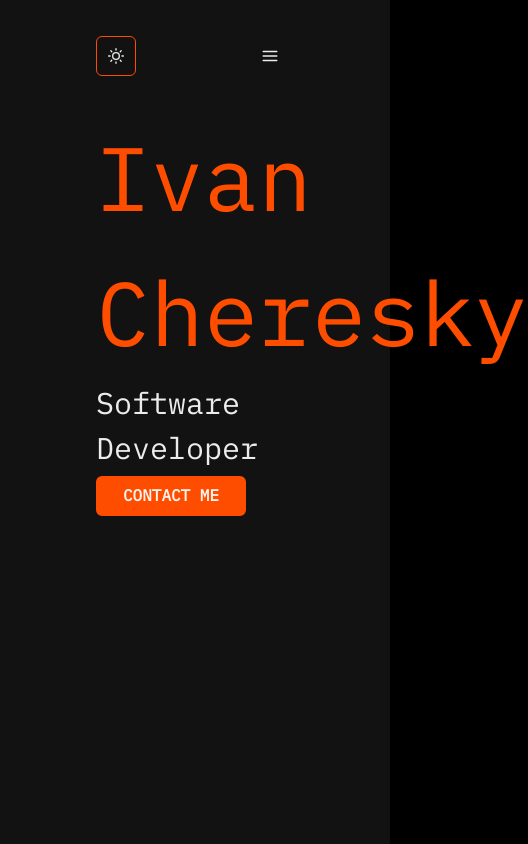
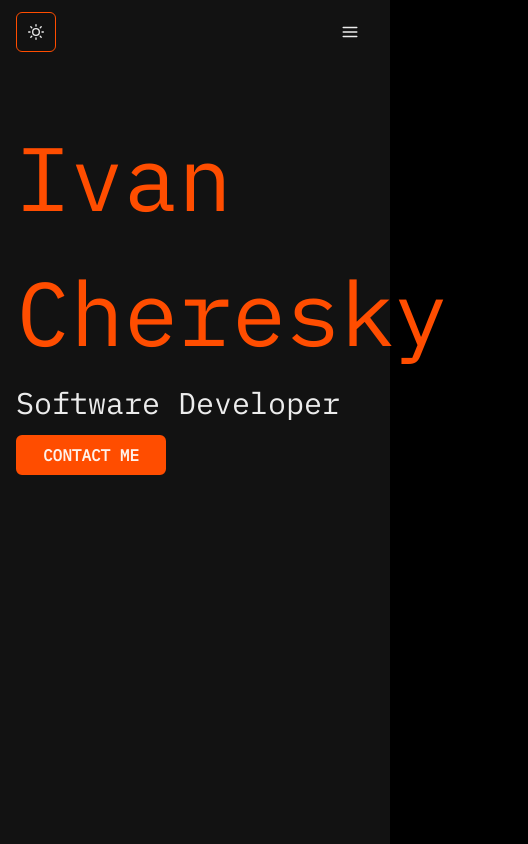
Before and after one commit to IvanCheresky/portfolio, a Next.js app: page / in a window 390 px wide. Shown: the whole page, 528 px wide, since content can reach past the window. Built offline with nearby package versions, Linux system fonts and the light colour scheme.

Commit message:
Reduce padding on mobile

```diff
--- a/src/layouts/HeaderLayout/index.tsx
+++ b/src/layouts/HeaderLayout/index.tsx
@@ -1,4 +1,4 @@
-import { Box, useColorModeValue } from "@chakra-ui/react";
+import { Box, useColorModeValue, useMediaQuery } from "@chakra-ui/react";
 import React, { ReactNode } from "react";
 import Header from "@/components/Header";
 
@@ -10,8 +10,16 @@ interface HeaderLayoutProps {
 const HeaderLayout = ({ children, currentRoute }: HeaderLayoutProps) => {
   const bg = useColorModeValue("white", "brand.black");
 
+  const [isLargerThan800] = useMediaQuery("(min-width: 800px)");
+
   return (
-    <Box bg={bg} minW="100vw" minH="100vh" py="8" px="24">
+    <Box
+      bg={bg}
+      minW="100vw"
+      minH="100vh"
+      py={isLargerThan800 ? "8" : "2"}
+      px={isLargerThan800 ? "24" : "4"}
+    >
       <Header currentRoute={currentRoute} />
       {children}
     </Box>
```
